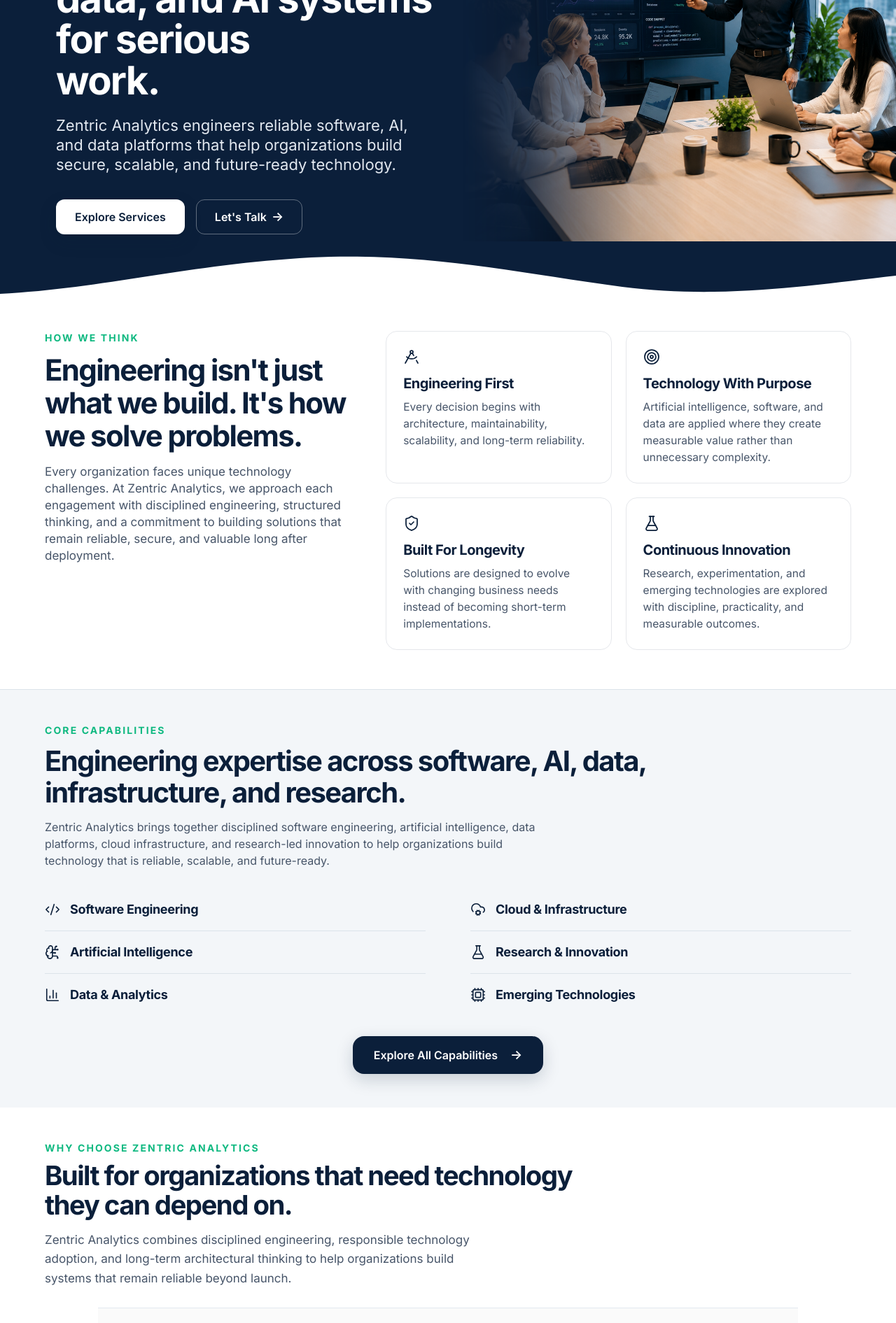
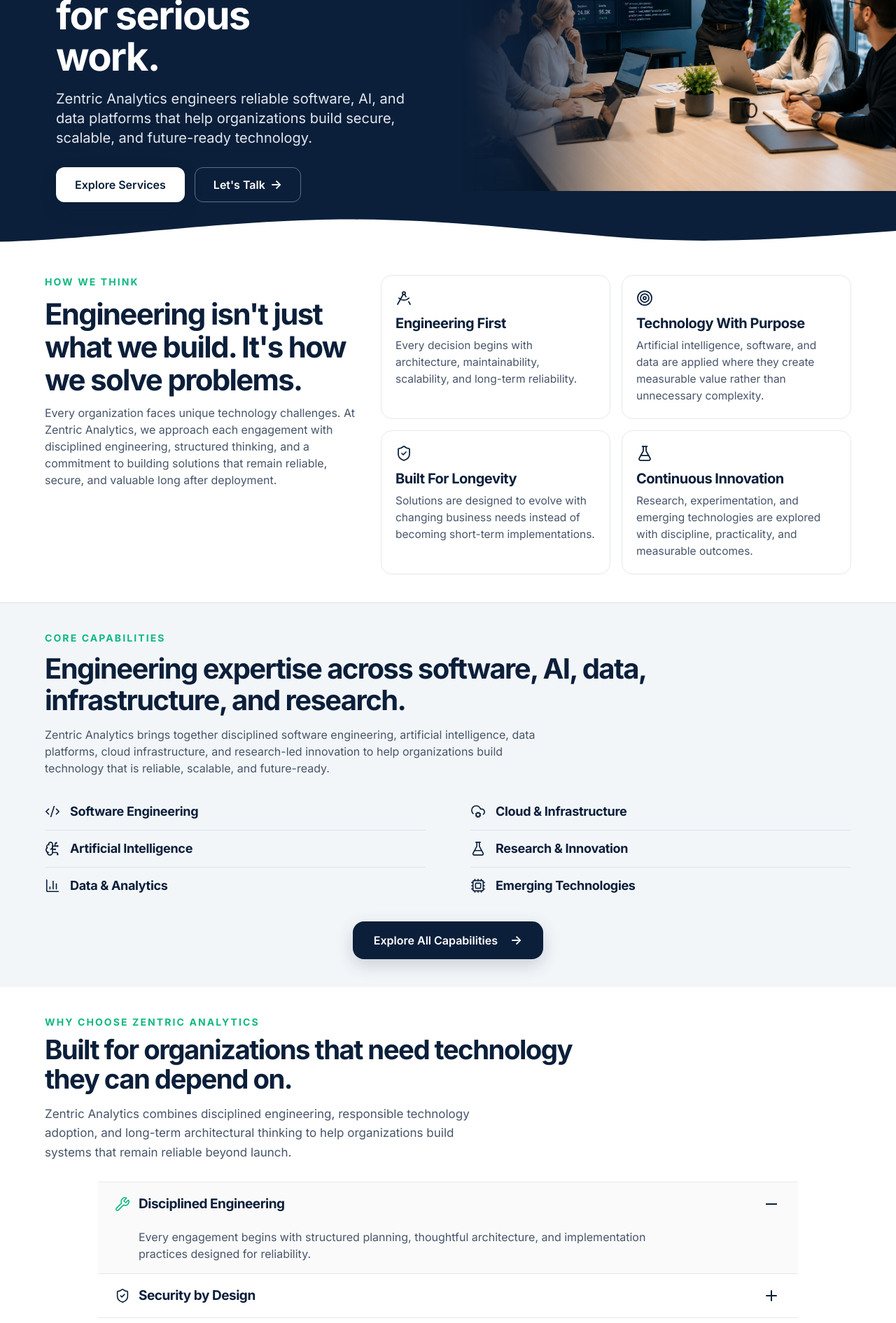
Before and after one commit to Zentric-Analytics/Zentricanalytics.com, a Next.js app: page / in a window 1280 px wide. Shown: the part 320-2211 px from the top of the page at 70% size. Built offline with nearby package versions, Linux system fonts and the light colour scheme.

Commit message:
Compact homepage section spacing

```diff
--- a/src/app/page.tsx
+++ b/src/app/page.tsx
@@ -151,7 +151,7 @@ export default function Home() {
   return (
     <PageShell>
       <section className="hero-premium relative isolate overflow-hidden bg-[#0B1F3A] text-white">
-        <div className="mx-auto grid w-full max-w-6xl items-center gap-8 px-4 py-16 md:grid-cols-[minmax(0,1fr)_minmax(0,0.98fr)] md:gap-6 md:py-[88px] lg:gap-8">
+        <div className="mx-auto grid w-full max-w-6xl items-center gap-8 px-4 py-12 md:grid-cols-[minmax(0,1fr)_minmax(0,0.98fr)] md:gap-6 md:py-14 lg:py-16 lg:gap-8">
           <div className="max-w-[700px]">
             <h1 className="hero-reveal hero-reveal-1 max-w-[600px] text-[56px] font-bold leading-[1.05] tracking-[-0.03em] text-white">
               <span className="md:block">Engineering reliable software,</span>{' '}
@@ -159,10 +159,10 @@ export default function Home() {
               <span className="md:block">for serious</span>{' '}
               <span className="md:block">work.</span>
             </h1>
-            <p className="hero-reveal hero-reveal-2 mt-5 max-w-[520px] text-base font-normal leading-[1.7] text-slate-200 sm:text-lg md:text-[22px]">
+            <p className="hero-reveal hero-reveal-2 mt-4 max-w-[520px] text-base font-normal leading-[1.62] text-slate-200 sm:text-lg md:text-[20px]">
               Zentric Analytics engineers reliable software, AI, and data platforms that help organizations build secure, scalable, and future-ready technology.
             </p>
-            <div className="hero-reveal hero-reveal-3 mt-9 flex flex-col gap-4 sm:flex-row sm:flex-wrap sm:items-center">
+            <div className="hero-reveal hero-reveal-3 mt-7 flex flex-col gap-3.5 sm:flex-row sm:flex-wrap sm:items-center">
               <Link className="btn hero-cta-primary" href="/services">
                 Explore Services
               </Link>
@@ -176,7 +176,7 @@ export default function Home() {
           </div>
 
           <div className="hero-reveal hero-reveal-4 w-full max-w-[34rem] justify-self-center md:-mr-[max(1.5rem,calc((100vw-72rem)/2+1.5rem))] md:w-[50vw] md:max-w-none md:justify-self-end lg:w-[49vw]">
-            <div className="relative aspect-[16/10.5] overflow-hidden rounded-r-xl rounded-l-none md:min-h-[29rem] lg:min-h-[31.5rem]">
+            <div className="relative aspect-[16/10.5] overflow-hidden rounded-r-xl rounded-l-none md:min-h-[25rem] lg:min-h-[27.5rem]">
               <Image
                 src="/images/hero/hero-engineering-team-v2.png"
                 alt="Software engineers collaborating on code and system architecture in a modern office"
@@ -189,7 +189,7 @@ export default function Home() {
           </div>
         </div>
         <svg
-          className="absolute inset-x-0 bottom-[-1px] h-9 w-full text-white md:h-14 lg:h-20"
+          className="absolute inset-x-0 bottom-[-1px] h-7 w-full text-white md:h-10 lg:h-12"
           viewBox="0 0 1440 80"
           preserveAspectRatio="none"
           aria-hidden="true"
@@ -198,20 +198,20 @@ export default function Home() {
         </svg>
       </section>
 
-      <section className="philosophy-section bg-white px-4 pb-9 pt-8 sm:px-6 sm:pb-11 sm:pt-10 lg:pb-14 lg:pt-13" aria-labelledby="how-we-think-heading">
-        <div className="editorial-reveal editorial-reveal-4 mx-auto grid max-w-6xl gap-7 text-left md:grid-cols-[minmax(0,0.4fr)_minmax(0,0.6fr)] md:items-start md:gap-9 lg:gap-11">
+      <section className="philosophy-section bg-white px-4 py-8 sm:px-6 sm:py-9 lg:py-10" aria-labelledby="how-we-think-heading">
+        <div className="editorial-reveal editorial-reveal-4 mx-auto grid max-w-6xl gap-6 text-left md:grid-cols-[minmax(0,0.4fr)_minmax(0,0.6fr)] md:items-start md:gap-7 lg:gap-8">
           <SectionHeader
-            className="editorial-reveal editorial-reveal-1 md:sticky md:top-24 [&_h2]:max-w-[29rem] [&_h2]:text-[clamp(1.75rem,3.6vw,2.625rem)] [&_h2]:leading-[1.12] [&_p:last-child]:mt-4 [&_p:last-child]:max-w-[28rem] [&_p:last-child]:text-[0.9375rem] [&_p:last-child]:leading-[1.58] sm:[&_p:last-child]:text-base lg:[&_p:last-child]:text-[1.0625rem]"
+            className="editorial-reveal editorial-reveal-1 md:sticky md:top-24 [&_h2]:max-w-[29rem] [&_h2]:text-[clamp(1.75rem,3.6vw,2.625rem)] [&_h2]:leading-[1.12] [&_p:last-child]:mt-3 [&_p:last-child]:max-w-[28rem] [&_p:last-child]:text-[0.9375rem] [&_p:last-child]:leading-[1.58] sm:[&_p:last-child]:text-base lg:[&_p:last-child]:text-base"
             eyebrow="HOW WE THINK"
             heading={<>Engineering isn&apos;t just what we build. It&apos;s how we solve problems.</>}
             headingId="how-we-think-heading"
             description="Every organization faces unique technology challenges. At Zentric Analytics, we approach each engagement with disciplined engineering, structured thinking, and a commitment to building solutions that remain reliable, secure, and valuable long after deployment."
           />
 
-          <div className="grid gap-3.5 sm:grid-cols-2 sm:gap-4 lg:gap-5">
+          <div className="grid gap-3 sm:grid-cols-2 sm:gap-3.5 lg:gap-4">
             {philosophyPrinciples.map((principle, index) => (
               <article
-                className={`philosophy-row editorial-reveal editorial-reveal-${index + 5} group rounded-2xl border border-[#E5E7EB] bg-white p-[18px] transition-[background-color,border-color] duration-200 ease-out hover:border-[#10B981]/55 hover:bg-[#F8FAFC] sm:p-5 lg:p-6`}
+                className={`philosophy-row editorial-reveal editorial-reveal-${index + 5} group rounded-2xl border border-[#E5E7EB] bg-white p-4 transition-[background-color,border-color] duration-200 ease-out hover:border-[#10B981]/55 hover:bg-[#F8FAFC] sm:p-[18px] lg:p-5`}
                 key={principle.title}
               >
                 <principle.Icon
@@ -219,10 +219,10 @@ export default function Home() {
                   className="size-[1.375rem] text-[#0B1F3A] transition-colors duration-200 ease-out group-hover:text-[#10B981] lg:size-6"
                   strokeWidth={1.75}
                 />
-                <h3 className="mt-3 text-[1.1875rem] font-bold leading-[1.18] tracking-[-0.025em] text-[#0B1F3A] sm:text-xl">
+                <h3 className="mt-2.5 text-[1.125rem] font-bold leading-[1.18] tracking-[-0.025em] text-[#0B1F3A] sm:text-xl">
                   {principle.title}
                 </h3>
-                <p className="mt-2 text-[0.90625rem] leading-[1.55] text-[#475569] sm:text-[0.96875rem]">
+                <p className="mt-1.5 text-[0.90625rem] leading-[1.55] text-[#475569] sm:text-[0.96875rem]">
                   {principle.description}
                 </p>
               </article>
@@ -231,7 +231,7 @@ export default function Home() {
         </div>
       </section>
 
-      <section className="border-t border-[#DCE3EA] bg-[#F3F6F9] px-4 py-[34px] sm:px-6 sm:py-10 lg:py-12" aria-labelledby="core-capabilities-heading">
+      <section className="border-t border-[#DCE3EA] bg-[#F3F6F9] px-4 py-8 sm:px-6 sm:py-9 lg:py-10" aria-labelledby="core-capabilities-heading">
         <div className="mx-auto max-w-6xl">
           <SectionHeader
             className="[&_h2]:mt-2.5 [&_h2]:text-[clamp(1.75rem,3.15vw,2.5rem)] [&_h2]:leading-[1.12] [&_p:last-child]:mt-3.5 [&_p:last-child]:max-w-[46rem] [&_p:last-child]:text-[0.9375rem] [&_p:last-child]:leading-[1.58] sm:[&_p:last-child]:text-base"
@@ -241,10 +241,10 @@ export default function Home() {
             description="Zentric Analytics brings together disciplined software engineering, artificial intelligence, data platforms, cloud infrastructure, and research-led innovation to help organizations build technology that is reliable, scalable, and future-ready."
           />
 
-          <div className="mt-6 grid gap-x-12 sm:mt-7 sm:grid-flow-col sm:grid-cols-2 sm:grid-rows-3 lg:gap-x-16">
+          <div className="mt-5 grid gap-x-12 sm:mt-6 sm:grid-flow-col sm:grid-cols-2 sm:grid-rows-3 lg:gap-x-16">
             {capabilities.map((capability) => (
               <div
-                className="group flex items-center gap-3.5 border-b border-[#DCE3EA] py-4 text-left transition-colors duration-200 ease-out last:border-b-0 sm:[&:nth-child(3)]:border-b-0 sm:[&:nth-last-child(-n+1)]:border-b-0"
+                className="group flex items-center gap-3.5 border-b border-[#DCE3EA] py-3 text-left transition-colors duration-200 ease-out last:border-b-0 sm:[&:nth-child(3)]:border-b-0 sm:[&:nth-last-child(-n+1)]:border-b-0"
                 key={capability.title}
               >
                 <capability.Icon
@@ -259,7 +259,7 @@ export default function Home() {
             ))}
           </div>
 
-          <div className="mt-6 flex justify-center sm:mt-7">
+          <div className="mt-5 flex justify-center sm:mt-6">
             <Link className="btn zentric-primary-cta" href="/services">
               <span>Explore All Capabilities</span>
               <span className="zentric-primary-cta__arrow" aria-hidden="true">
@@ -270,7 +270,7 @@ export default function Home() {
         </div>
       </section>
 
-      <section className="why-choose-section bg-white px-4 py-8 sm:px-6 sm:py-10 lg:py-12" aria-labelledby="why-choose-heading">
+      <section className="why-choose-section bg-white px-4 py-8 sm:px-6 sm:py-9 lg:py-10" aria-labelledby="why-choose-heading">
         <div className="mx-auto max-w-6xl">
           <SectionHeader
             eyebrow="WHY CHOOSE ZENTRIC ANALYTICS"
@@ -284,22 +284,22 @@ export default function Home() {
         </div>
       </section>
 
-      <section className="bg-[#F8FAFC] px-4 py-10 sm:px-6 sm:py-12 lg:py-14" aria-labelledby="engineering-process-heading">
+      <section className="bg-[#F8FAFC] px-4 py-8 sm:px-6 sm:py-10 lg:py-12" aria-labelledby="engineering-process-heading">
         <div className="mx-auto max-w-6xl">
           <SectionHeader
             eyebrow="ENGINEERING PROCESS"
             heading="Every successful solution begins with a disciplined engineering process."
             headingId="engineering-process-heading"
             description="Every engagement follows a structured workflow designed to reduce risk, improve collaboration, and deliver technology that remains reliable, maintainable, and scalable over time."
-            className="engineering-process-header [&_h2]:text-[clamp(2.375rem,3.4vw,2.625rem)] [&_h2]:leading-[1.12]"
+            className="engineering-process-header [&_h2]:text-[clamp(1.875rem,3.2vw,2.5rem)] [&_h2]:leading-[1.12]"
           />
 
-          <div className="relative mt-8 lg:mt-9">
+          <div className="relative mt-6 lg:mt-7">
             <div
               aria-hidden="true"
               className="absolute left-[26px] top-[26px] h-[calc(100%-52px)] w-0.5 bg-[#DCE3EA] md:left-[calc((100%-4rem)/6)] md:right-[calc((100%-4rem)/6)] md:top-[26px] md:h-0.5 md:w-auto lg:left-[calc((100%-8.75rem)/12)] lg:right-[calc((100%-8.75rem)/12)]"
             />
-            <div className="relative grid items-stretch gap-y-8 pl-[70px] md:grid-cols-3 md:gap-x-8 md:gap-y-10 md:pl-0 lg:flex lg:flex-row lg:items-stretch lg:gap-x-7">
+            <div className="relative grid items-stretch gap-y-6 pl-[70px] md:grid-cols-3 md:gap-x-7 md:gap-y-7 md:pl-0 lg:flex lg:flex-row lg:items-stretch lg:gap-x-7">
               {engineeringProcess.map((step) => (
                 <article
                   className="engineering-process-card group relative flex min-h-[52px] w-full flex-col items-center text-center lg:flex-1"
@@ -312,10 +312,10 @@ export default function Home() {
                       strokeWidth={1.75}
                     />
                   </div>
-                  <h3 className="mt-0 flex min-h-[72px] w-full items-start justify-center text-center text-lg font-bold leading-[1.2] tracking-[-0.025em] text-[#0B1F3A] md:mt-5 md:text-[1.1875rem] lg:min-h-[76px]">
+                  <h3 className="mt-0 flex w-full items-start justify-center text-center text-lg font-bold leading-[1.2] tracking-[-0.025em] text-[#0B1F3A] md:mt-4 md:text-[1.0625rem] lg:min-h-0">
                     {step.title}
                   </h3>
-                  <p className="mt-2 min-h-[120px] w-full max-w-[24rem] text-sm leading-[1.5] text-[#475569] sm:text-[0.9375rem] md:max-w-[13rem] md:text-center lg:min-h-[132px]">
+                  <p className="mt-1.5 w-full max-w-[24rem] text-sm leading-[1.5] text-[#475569] sm:text-[0.9375rem] md:max-w-[13rem] md:text-center">
                     {step.description}
                   </p>
                 </article>
@@ -325,7 +325,7 @@ export default function Home() {
         </div>
       </section>
 
-      <section className="bg-white px-4 pb-12 pt-14 sm:px-6 sm:pb-14 sm:pt-14" aria-labelledby="industries-heading">
+      <section className="bg-white px-4 py-10 sm:px-6 sm:py-12 lg:py-12" aria-labelledby="industries-heading">
         <div className="mx-auto max-w-6xl">
           <SectionHeader
             eyebrow="INDUSTRIES WE SERVE"
@@ -340,7 +340,7 @@ export default function Home() {
       </section>
 
       <section
-        className="relative isolate min-h-[420px] overflow-hidden bg-[#0B1F3A] px-4 py-[72px] sm:min-h-[460px] sm:px-6 sm:py-20 lg:min-h-[520px] lg:py-[88px]"
+        className="relative isolate min-h-[380px] overflow-hidden bg-[#0B1F3A] px-4 py-10 sm:min-h-[400px] sm:px-6 sm:py-12 lg:min-h-[440px] lg:py-14"
         aria-labelledby="careers-preview-heading"
       >
         <Image
@@ -355,7 +355,7 @@ export default function Home() {
           aria-hidden="true"
           className="absolute inset-0 -z-10 bg-[rgba(11,31,58,0.9)] md:bg-[linear-gradient(90deg,rgba(11,31,58,0.9)_0%,rgba(11,31,58,0.8)_42%,rgba(11,31,58,0.5)_68%,rgba(11,31,58,0.3)_100%)]"
         />
-        <div className="editorial-reveal mx-auto flex max-w-6xl items-center md:min-h-[300px] lg:min-h-[344px]">
+        <div className="editorial-reveal mx-auto flex max-w-6xl items-center md:min-h-[304px] lg:min-h-[328px]">
           <div className="flex max-w-[38rem] flex-col items-start md:w-[48%] lg:w-[46%]">
             <SectionHeader
               align="left"
@@ -366,7 +366,7 @@ export default function Home() {
               tone="dark"
             />
             <Link
-              className="mt-6 shadow-[0_12px_28px_rgba(0,0,0,0.16)] transition-[transform,box-shadow,background-color] duration-200 ease-out hover:-translate-y-0.5 hover:bg-[#F8FAFC] hover:shadow-[0_16px_34px_rgba(0,0,0,0.20)] focus-visible:outline focus-visible:outline-2 focus-visible:outline-offset-4 focus-visible:outline-white sm:mt-7"
+              className="mt-5 shadow-[0_12px_28px_rgba(0,0,0,0.16)] transition-[transform,box-shadow,background-color] duration-200 ease-out hover:-translate-y-0.5 hover:bg-[#F8FAFC] hover:shadow-[0_16px_34px_rgba(0,0,0,0.20)] focus-visible:outline focus-visible:outline-2 focus-visible:outline-offset-4 focus-visible:outline-white sm:mt-6"
               href="/careers"
               style={{
                 background: '#ffffff',
@@ -392,7 +392,7 @@ export default function Home() {
       </section>
 
       <section
-        className="relative isolate overflow-hidden bg-white px-4 py-10 sm:px-6 sm:py-14 lg:py-16"
+        className="relative isolate overflow-hidden bg-white px-4 py-8 sm:px-6 sm:py-10 lg:py-12"
         aria-labelledby="final-cta-heading"
       >
         <div className="editorial-reveal mx-auto flex max-w-3xl flex-col items-center text-center">
@@ -404,7 +404,7 @@ export default function Home() {
             description="Whether you're planning a new platform, modernizing existing systems, exploring artificial intelligence, or developing a research-led technology initiative, Zentric Analytics can help you move from idea to reliable execution."
           />
           <div
-            className="final-cta-marquee mt-6 w-full max-w-3xl overflow-hidden sm:mt-7"
+            className="final-cta-marquee mt-5 w-full max-w-3xl overflow-hidden sm:mt-6"
             aria-label={finalCtaMarqueeKeywords.join(' • ')}
           >
             <p className="sr-only">{finalCtaMarqueeKeywords.join(' • ')}</p>
@@ -427,7 +427,7 @@ export default function Home() {
               ))}
             </div>
           </div>
-          <div className="mt-7 flex w-full flex-col items-center gap-4 sm:mt-8 sm:w-auto sm:flex-row sm:justify-center">
+          <div className="mt-5 flex w-full flex-col items-center gap-4 sm:mt-6 sm:w-auto sm:flex-row sm:justify-center">
             <Link
               className="btn btn-primary w-full sm:w-auto"
               href="/contact"
--- a/src/components/EnterpriseAccordion.tsx
+++ b/src/components/EnterpriseAccordion.tsx
@@ -59,7 +59,7 @@ export function EnterpriseAccordion({ items }: EnterpriseAccordionProps) {
   };
 
   return (
-    <div className="why-choose-accordion mx-auto mt-7 w-full max-w-[1000px]" role="presentation">
+    <div className="why-choose-accordion mx-auto mt-5 w-full max-w-[1000px]" role="presentation">
       {items.map((item, index) => {
         const isOpen = openIndex === index;
         const Icon = accordionIcons[item.icon];
@@ -74,7 +74,7 @@ export function EnterpriseAccordion({ items }: EnterpriseAccordionProps) {
             <button
               aria-controls={panelId}
               aria-expanded={isOpen}
-              className="group flex min-h-16 w-full items-center gap-2.5 px-4 py-3.5 text-left outline-none transition-colors duration-[275ms] ease-out focus-visible:bg-[#FAFAFA] focus-visible:ring-2 focus-visible:ring-inset focus-visible:ring-[#10B981] sm:min-h-[68px] sm:gap-3 sm:px-5 sm:py-[18px] lg:px-6"
+              className="group flex min-h-[58px] w-full items-center gap-2.5 px-4 py-3 text-left outline-none transition-colors duration-[275ms] ease-out focus-visible:bg-[#FAFAFA] focus-visible:ring-2 focus-visible:ring-inset focus-visible:ring-[#10B981] sm:min-h-[62px] sm:gap-3 sm:px-5 sm:py-3.5 lg:px-6"
               id={buttonId}
               onClick={() => setOpenIndex(index)}
               onKeyDown={(event) => handleKeyDown(event, index)}
@@ -88,7 +88,7 @@ export function EnterpriseAccordion({ items }: EnterpriseAccordionProps) {
                 className={`size-[21px] shrink-0 text-[#0B1F3A] transition-colors duration-[275ms] ease-out sm:size-[22px] ${isOpen ? 'text-[#10B981]' : 'group-hover:text-[#10B981]'}`}
                 strokeWidth={1.75}
               />
-              <span className="flex-1 text-lg font-bold leading-[1.18] tracking-[-0.025em] text-[#0B1F3A] transition-colors duration-[275ms] ease-out group-hover:text-[#102A4A] sm:text-[1.1875rem] lg:text-[1.3125rem]">
+              <span className="flex-1 text-[1.0625rem] font-bold leading-[1.18] tracking-[-0.025em] text-[#0B1F3A] transition-colors duration-[275ms] ease-out group-hover:text-[#102A4A] sm:text-lg lg:text-[1.1875rem]">
                 {item.title}
               </span>
               <span className="relative flex size-6 shrink-0 items-center justify-center text-[#0B1F3A] transition-colors duration-[275ms] ease-out group-hover:text-[#10B981] sm:size-7" aria-hidden="true">
@@ -103,7 +103,7 @@ export function EnterpriseAccordion({ items }: EnterpriseAccordionProps) {
               role="region"
             >
               <div className="min-h-0 overflow-hidden">
-                <p className="ml-[31px] max-w-[48rem] pb-[18px] pt-3 text-[0.9375rem] leading-[1.6] text-[#475569] sm:ml-[34px] sm:text-base">
+                <p className="ml-[31px] max-w-[48rem] pb-4 pt-1 text-[0.9375rem] leading-[1.6] text-[#475569] sm:ml-[34px] sm:text-base">
                   {item.description}
                 </p>
               </div>
--- a/src/components/SiteFooter.tsx
+++ b/src/components/SiteFooter.tsx
@@ -40,8 +40,8 @@ function FooterHeading({ children }: { children: React.ReactNode }) {
 export function SiteFooter() {
   return (
     <footer className="bg-[#0B1F3A] text-white" aria-label="Site footer">
-      <div className="mx-auto w-full max-w-7xl px-5 py-8 sm:px-6 sm:py-9 lg:px-8 lg:py-10">
-        <div className="grid gap-6 sm:grid-cols-2 sm:gap-x-9 sm:gap-y-7 lg:grid-cols-[minmax(0,1.15fr)_minmax(0,0.7fr)_minmax(0,0.95fr)_minmax(0,0.8fr)] lg:gap-x-10">
+      <div className="mx-auto w-full max-w-7xl px-5 py-7 sm:px-6 sm:py-8 lg:px-8 lg:py-8">
+        <div className="grid gap-5 sm:grid-cols-2 sm:gap-x-8 sm:gap-y-6 lg:grid-cols-[minmax(0,1.15fr)_minmax(0,0.7fr)_minmax(0,0.95fr)_minmax(0,0.8fr)] lg:gap-x-10">
           <section aria-labelledby="footer-company-overview" className="min-w-0">
             <h2
               id="footer-company-overview"
@@ -86,7 +86,7 @@ export function SiteFooter() {
           </nav>
         </div>
 
-        <div className="mt-7 flex flex-col gap-2 border-t border-[#1E3A5F] pt-5 text-[13px] leading-5 text-[#94A3B8] sm:mt-8 sm:flex-row sm:items-center sm:justify-between">
+        <div className="mt-6 flex flex-col gap-2 border-t border-[#1E3A5F] pt-4 text-[13px] leading-5 text-[#94A3B8] sm:mt-6 sm:flex-row sm:items-center sm:justify-between">
           <p>© 2026 Zentric Analytics. All rights reserved.</p>
           <p>Software • Web • AI • Data Analytics • Research</p>
         </div>
```
Also changed, not shown: src/components/IndustriesSlider.tsx (+5 -5 lines).
